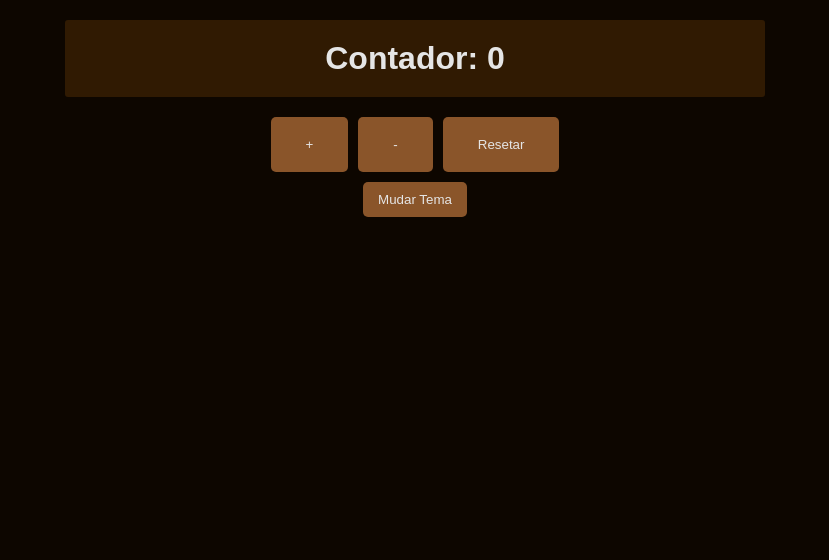
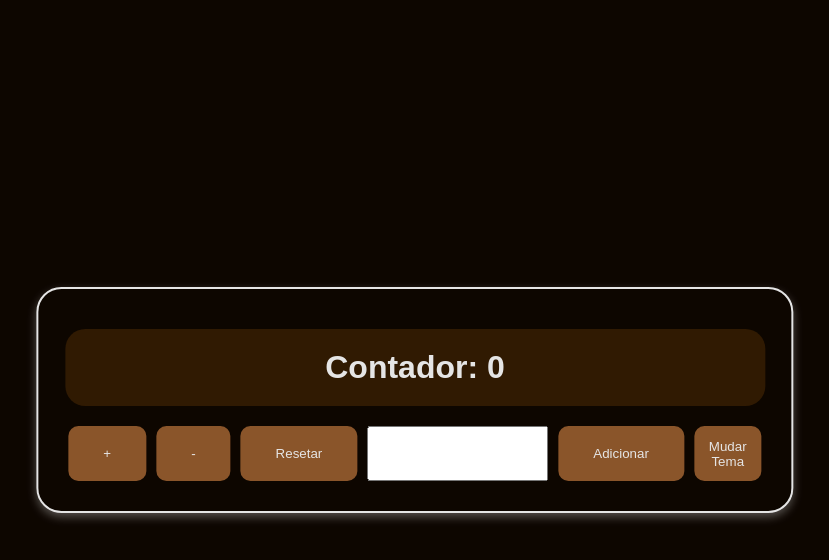
Before and after one commit to E-Danillo/contador-light-dark, a React (Vite) app: page / in a window 1280 px wide. Shown: the top 560 px of the page, without its empty margins (225-1054 px from the left). Built offline with nearby package versions, Linux system fonts and the light colour scheme.

Commit message:
refactor/style: mudanças gerais no contador indigo

```diff
--- a/src/App.jsx
+++ b/src/App.jsx
@@ -6,7 +6,6 @@ function App() {
     return (
         <>
             <Contador />
-            <Tema />
         </>
     )
 }
--- a/src/Contador.jsx
+++ b/src/Contador.jsx
@@ -1,33 +1,53 @@
 import { useState } from "react"
+import Tema from './Tema.jsx'
 
 function Contador() {
-    const [valor, setValor] = useState(0)
+    const [display, setDisplay] = useState(0)
+    const [valor, setValor] = useState("") // input sempre vem como string, quando prescisarmos, convertemos com Number()
 
     function aumentar() {
-        setValor(prev => {
+        setDisplay(prev => {
             if (prev >= 999) {
-                window.alert("Valor máximo alcançado!");
-                return 998;
+                alert("Limite Atingido! ( Número 999 )");
+                return 999;
             }
             return prev + 1;
         });
     }
 
+    function adicionarValor() {
+    let valorCerto = Number(valor)
+
+        setDisplay(prev => {
+            if (valorCerto >= 999 || valorCerto + prev >= 999) {
+            alert("Limite Atingido! ( Número 999 )")
+            return 999
+        }
+    return prev + valorCerto
+        })
+
+    setValor("")
+    }
+
     function diminuir() {
-        setValor(prev => (prev <= 0 ? 0 : prev - 1));
+        setDisplay(prev => (prev <= 0 ? 0 : prev - 1));
     }
 
     function reset() {
-        setValor(0)
+        setDisplay(0)
     }
 
     return (
-        <div>
-            <h1>Contador: <span>{valor}</span></h1>
+        <div id="conteiner-principal">
+            <h1>Contador: <span className={display === 0? '' : display % 2 === 0? "par" : "impar"}>{display}</span></h1>
             <div id="botoes-do-contador">
                 <button onClick={aumentar}>+</button>
                 <button onClick={diminuir}>-</button>
                 <button onClick={reset}>Resetar</button>
+                <input type="number" value={valor}
+                onChange={e => setValor(e.target.value)}/>
+                <button type="submit" onClick={adicionarValor}>Adicionar</button>
+                <Tema />
             </div>
         </div>
     )
--- a/src/style.css
+++ b/src/style.css
@@ -9,6 +9,8 @@
     --cor-texto: #E5E5E5;
     --cor-fundo-elemento: #301A02;
     --cor-botoes: #8A552A;
+    --border: 2px #E5E5E5 solid;
+    --box-shadow: 0px 4px 10px rgba(255, 255, 255, 0.3);
 }
 
 .light-mode {
@@ -16,6 +18,8 @@
     --cor-texto: #1A0E00;
     --cor-fundo-elemento: #D7C1A9;
     --cor-botoes: #8A552A;
+    --border: 2px #301A02 solid;
+    --box-shadow: 0px 4px 10px rgba(0, 0, 0, 0.3);
 }
 
 body {
@@ -27,10 +31,21 @@ h1 {
     background-color: var(--cor-fundo-elemento);
     color: var(--cor-texto);
     padding: 20px;
-    border-radius: 3px;
+    border-radius: 20px;
     text-align: center;
     max-width: 700px;
     margin: 20px auto;
+}
+
+#conteiner-principal {
+    position: absolute;
+    top: 50%;
+    left: 50%;
+    transform: translate(-50%, -50%);
+    padding: 20px;
+    border: var(--border);
+    border-radius: 25px;
+    box-shadow: var(--box-shadow);
 }
 
 #botoes-do-contador {
@@ -41,14 +56,26 @@ h1 {
 }
 
 #botao-tema {
-    display: flex;
     background-color: var(--cor-botoes);
     color: var(--cor-texto);
     border: none;
     padding: 10px 15px;
-    border-radius: 5px;
+    border-radius: 10px;
     cursor: pointer;
     margin: 0 auto;
+}
+
+.par {
+    color: rgb(25, 105, 17);
+}
+
+.impar {
+    color: rgb(105, 17, 17);
+}
+
+.par,
+.impar {
+    transition: color 0.3s ease;
 }
 
 button {
@@ -56,7 +83,7 @@ button {
     color: var(--cor-texto);
     border: none;
     padding: 20px 35px;
-    border-radius: 5px;
+    border-radius: 10px;
     cursor: pointer;
 }
 
```
